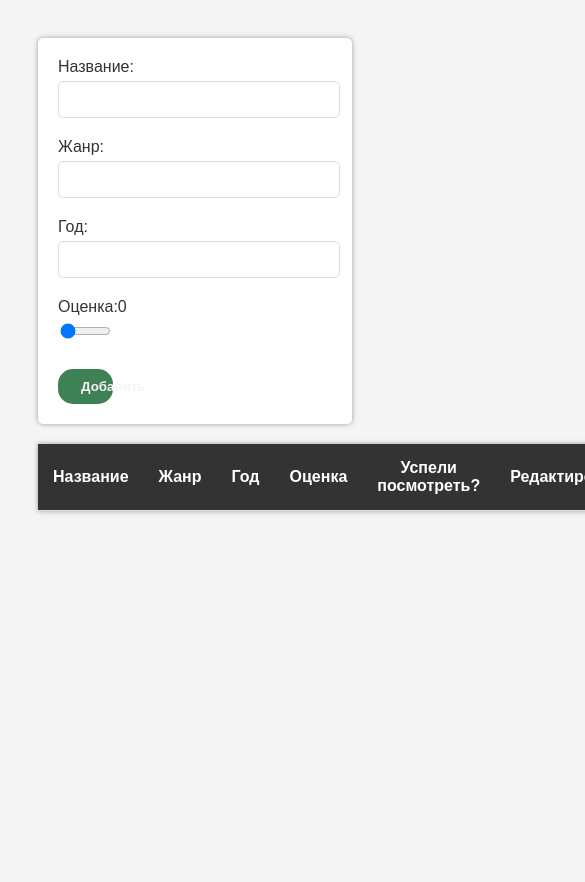
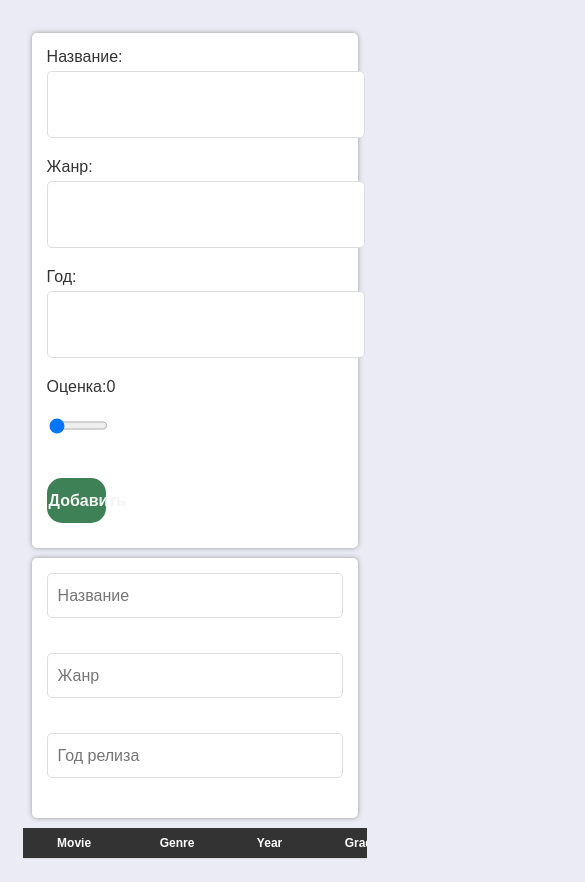
Before and after one commit to KarinaKit/Movie-Tracker, a plain HTML site: page index.html in a window 390 px wide. Shown: the top 882 px of the page, 585 px wide, since content can reach past the window. Before the commit the page ends 844 px from the top, so only its background shows below. Drawn offline with Linux system fonts and the light colour scheme.

Commit message:
feat: added search and mobile responsive styles

```diff
--- a/index.html
+++ b/index.html
@@ -8,7 +8,7 @@
 </head>
 <body>
     <form id="film-form">
-        <label for="tigle">Название:</label>
+        <label for="title">Название:</label>
             <input type="text" id="title" name="title"/>
         <label for="genre">Жанр:</label>
             <input type="text" id="genre" name="genre"/>
@@ -21,22 +21,37 @@
             <button type="submit" class="add-btn">Добавить</button>
         </div>
     </form>
-    <table id="film-table">
+    <form id="search-film">
+        <label for="title">
+            <input type="text" id="searchText" name="title" oninput="extendedSearch()" placeholder="Название">
+        </label>
+        <label for="genre">
+            <input type="text" id="searchGenre" name="genre" oninput="extendedSearch()" placeholder="Жанр">
+        </label>
+        <label for="releaseYear">
+            <input type="text" id="searchRYear" name="releaseYear" oninput="extendedSearch()" placeholder="Год релиза">
+        </label>
+        <!-- <label for="Btn">
+            <button type="button" id="search-button">Поиск</button>
+        </label> -->
+    </form>
+    <div class="table-wrapper">
+        <table id="film-table">
     <thead class="table-th">
         <tr>
-            <th>Название</th>
-            <th>Жанр</th>
-            <th>Год</th>
-            <th>Оценка</th>
-            <th>Успели посмотреть?</th>
-            <th>Редактировать</th>
-            <th>Удалить</th>
+            <th>Movie</th>
+            <th>Genre</th>
+            <th>Year</th>
+            <th>Grade</th>
+            <th>viewed</th>
+            <th>⚙️🗑️</th>
         </tr>
     </thead>
     <tbody id="film-tbody">
             <!-- Rows will be inserted here -->
         </tbody>
     </table>
+    </div>
     <script src="sandbox.js"></script>
 </body>
 </html>
--- a/sandbox.js
+++ b/sandbox.js
@@ -34,9 +34,28 @@ function editFilm(id) {
         document.querySelector('#rangeValue').textContent = filmToEdit.range;
 
     }
-
     deleteFilm(id);
 }
+
+function extendedSearch() {
+    const textQuery = document.querySelector('#searchText').value.toLowerCase();
+    const genreQuery = document.querySelector('#searchGenre').value.toLowerCase();
+    const yearQuery = document.querySelector('#searchRYear').value;
+
+    const allFilms = JSON.parse(localStorage.getItem('films')) || [];
+
+    const filtred = allFilms.filter(film => {
+        const matchText = film.title.toLowerCase().includes(textQuery);
+
+        const matchGenre = film.genre.toLowerCase().includes(genreQuery);
+
+        const matchYear = !yearQuery || film.releaseYear.toString() === yearQuery;
+
+        return matchText && matchGenre && matchYear;
+    });
+    renderTable(filtred);
+}
+
 
 function deleteFilm(id) {
     let films = JSON.parse(localStorage.getItem('films')) || [];
@@ -58,12 +77,13 @@ function addFilmToLocalStorage(film) {
     renderTable();
 }
 
-function renderTable() {
-        const films = JSON.parse(localStorage.getItem('films')) || [];
+function renderTable(filmsToRender) {
+
+        const films = filmsToRender || JSON.parse(localStorage.getItem('films')) || [];
 
         const filmTableBody = document.querySelector('#film-tbody');
 
-        filmTableBody.innerHTML = ""
+        filmTableBody.textContent = ''
 
         films.forEach((film) => {
             const row = document.createElement('tr');
@@ -77,8 +97,7 @@ function renderTable() {
                 <td class="status-cell" onclick="toggleWatched(${film.id})">
                     ${film.isWatched ? 'Да' : 'Нет'}
                 </td>
-                <td><button class="edit" onclick="editFilm(${film.id})">⚙️</td>
-                <td>
+                <td><button class="edit" onclick="editFilm(${film.id})">⚙️
                     <button class="delete-btn" onclick="deleteFilm(${film.id})">🗑️</button>
                 </td>`;
 
--- a/style.css
+++ b/style.css
@@ -1,8 +1,9 @@
 body {
     font-family: Arial, sans-serif;
     background-color: #f4f4f4;
-    padding: 30px;
+    padding: 15px;
     color: #333;
+    background-color: rgb(235, 235, 245);
 }
 
 form {
@@ -13,7 +14,7 @@ form {
   box-shadow: 0px 0px 5px #999;
 }
 
-form label {
+.film-form, label {
   display: block;
   margin-bottom: 5px;
 }
@@ -24,10 +25,6 @@ form input[type="text"] {
   margin-bottom: 20px;
   border-radius: 5px;
   border: 1px solid #ddd;
-}
-
-form input[type="checkbox"] {
-  margin-bottom: 20px;
 }
 
 form input[type="submit"] {
@@ -41,6 +38,17 @@ form input[type="submit"] {
 form input[type="submit"]:hover {
   background-color: #444;
   cursor: pointer;
+}
+
+#search-film {
+  display: flex;
+  gap: 30px;
+}
+
+#search-button {
+  padding: 10px 28px;
+  font-weight: bold;
+  font-size: 11px;
 }
 
 .table-th {
@@ -58,7 +66,7 @@ form input[type="submit"]:hover {
 }
 
 .add-btn {
-  padding: 10px 23px;
+  padding: 5px 2px;
   cursor: pointer;
   background-color: rgb(63, 129, 86);
   color: #f4f4f4;
@@ -77,7 +85,7 @@ table {
 
 th,
 td {
-  padding: 15px;
+  padding: 2px;
   border-bottom: 1px solid #ddd;
 }
 
@@ -136,3 +144,67 @@ th {
 .delete-btn:hover {
   background-color: #cc0000;
 }
+
+/* Адаптив для мобильных устройств (460px и меньше) */
+@media (max-width: 460px) {
+
+    #film-form, #search-film, .list-container {
+        width: 95% !important;
+        padding: 15px !important;
+        margin: 10px auto !important;
+        box-sizing: border-box;
+    }
+
+    input,
+    input[type="range"],
+    button {
+        width: 100% !important;
+        margin-bottom: 10px;
+        height: 45px;
+        font-size: 16px !important;
+    }
+
+    th, td {
+        padding: 8px 5px !important;
+    }
+
+    .status-cell {
+        font-size: 12px;
+    }
+
+    #search-film {
+        display: flex;
+        flex-direction: column;
+        gap: 10px;
+        padding: 10px;
+    }
+
+    #search-film input {
+        width: 100% !important;
+        box-sizing: border-box;
+    }
+
+    .table-wrapper {
+        width: 100%;
+        overflow-x: auto;
+        -webkit-overflow-scrolling: touch;
+    }
+
+    table {
+        min-width: 450px;
+        font-size: 13px;
+    }
+
+    th, td {
+        padding: 8px 4px !important;
+        font-size: 12px;
+    }
+
+    td:first-child {
+        max-width: 100px !important;
+    }
+
+    #film-table {
+      min-width: 600px;
+    }
+}
```
Also changed, not shown: README.md (deleted).
